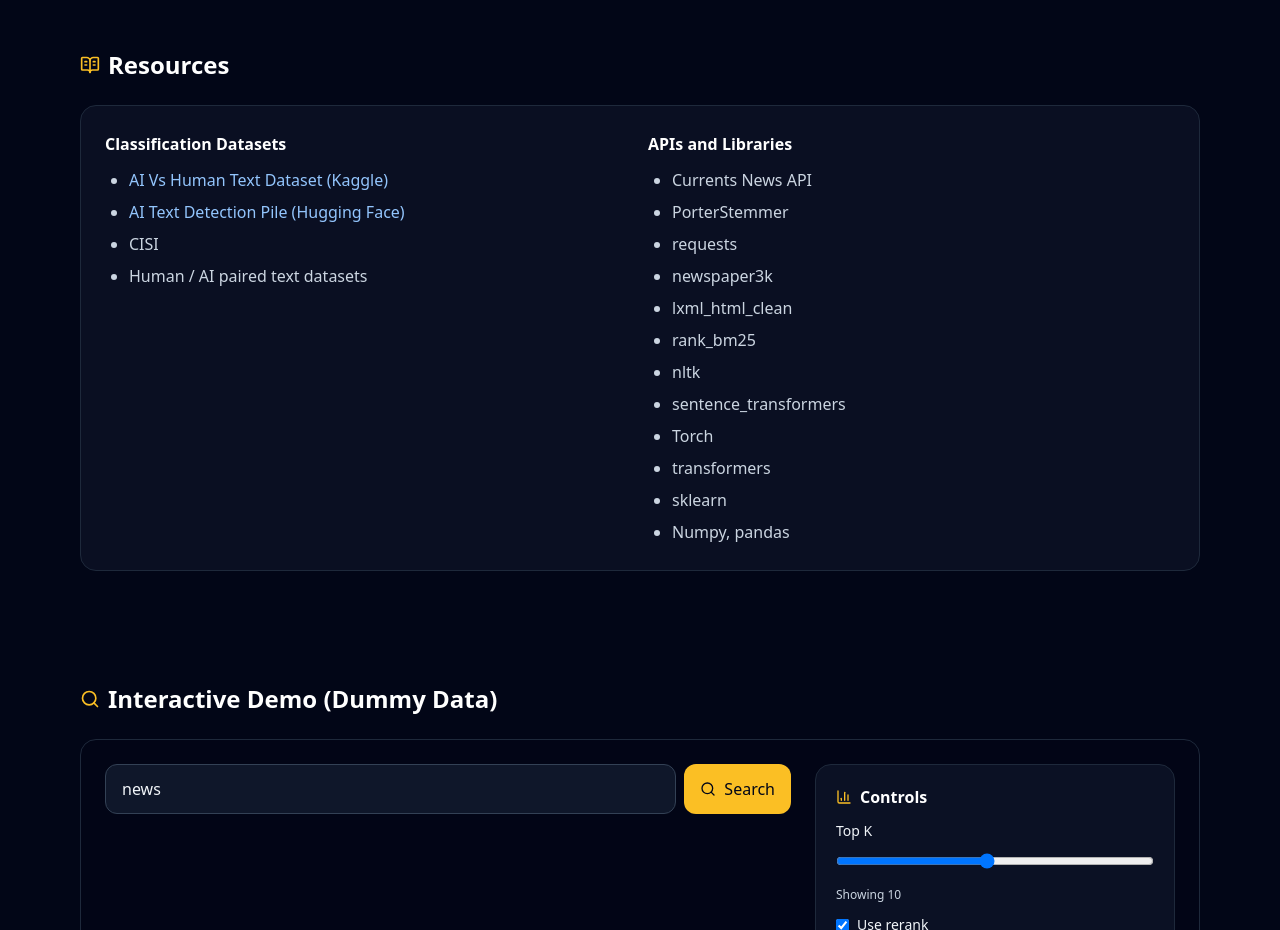
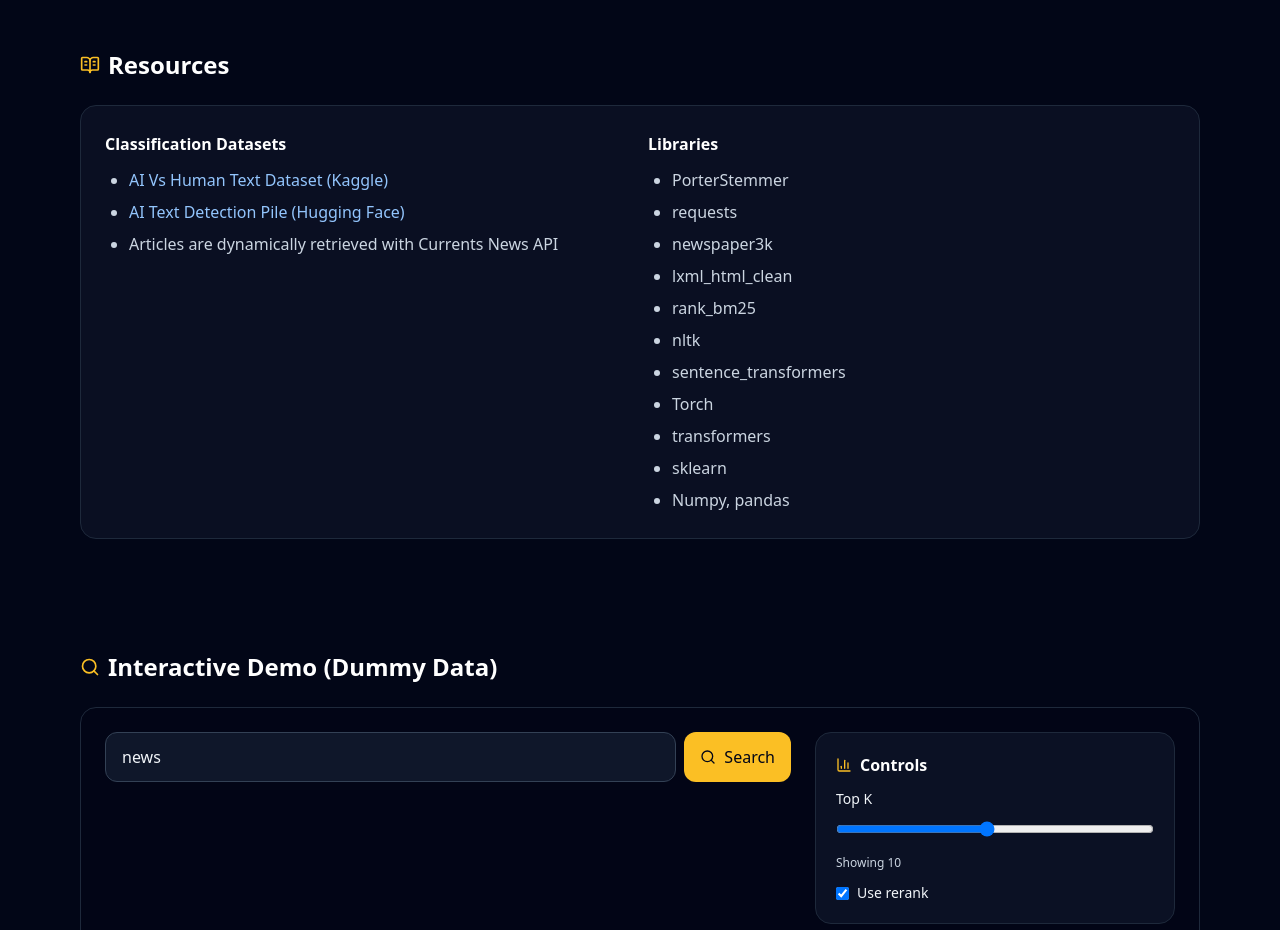
Before and after one commit to brian-jin/CS547_news_retrieval_ai_detection, a React (Vite) app: page / in a window 1280 px wide. Shown: the part 1960-2890 px from the top of the page. Built offline with nearby package versions, Linux system fonts and the light colour scheme.

Commit message:
Update JSX for latest UI changes

```diff
--- a/src/App.jsx
+++ b/src/App.jsx
@@ -499,14 +499,12 @@ export default function App() {
                   AI Text Detection Pile (Hugging Face)
                 </a>
               </li>
-              <li>CISI</li>
-              <li>Human / AI paired text datasets</li>
+              <li>Articles are dynamically retrieved with Currents News API</li>
             </ul>
           </div>
           <div>
-            <h4 className="font-semibold text-white mb-2">APIs and Libraries</h4>
+            <h4 className="font-semibold text-white mb-2">Libraries</h4>
             <ul className="list-disc pl-6 space-y-1 text-slate-300">
-              <li>Currents News API</li>
               <li>PorterStemmer</li>
               <li>requests</li>
               <li>newspaper3k</li>
```
